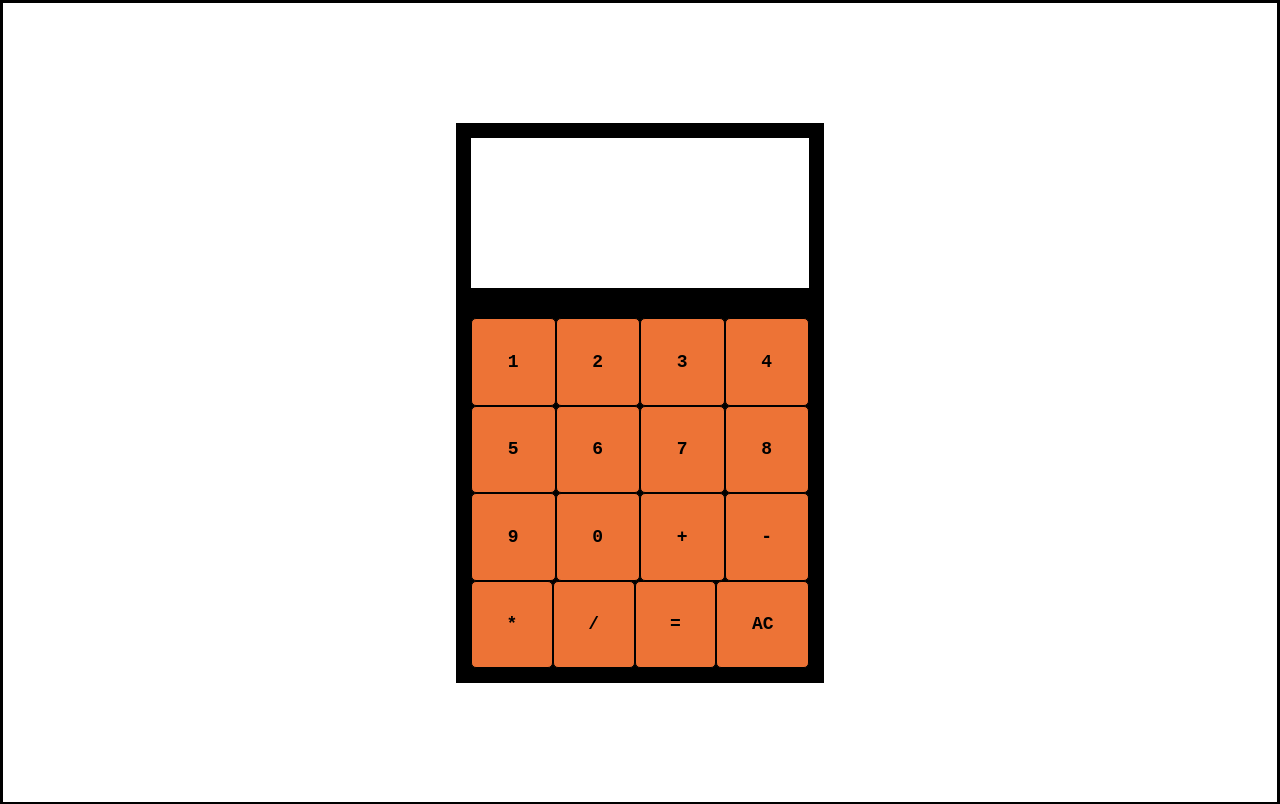
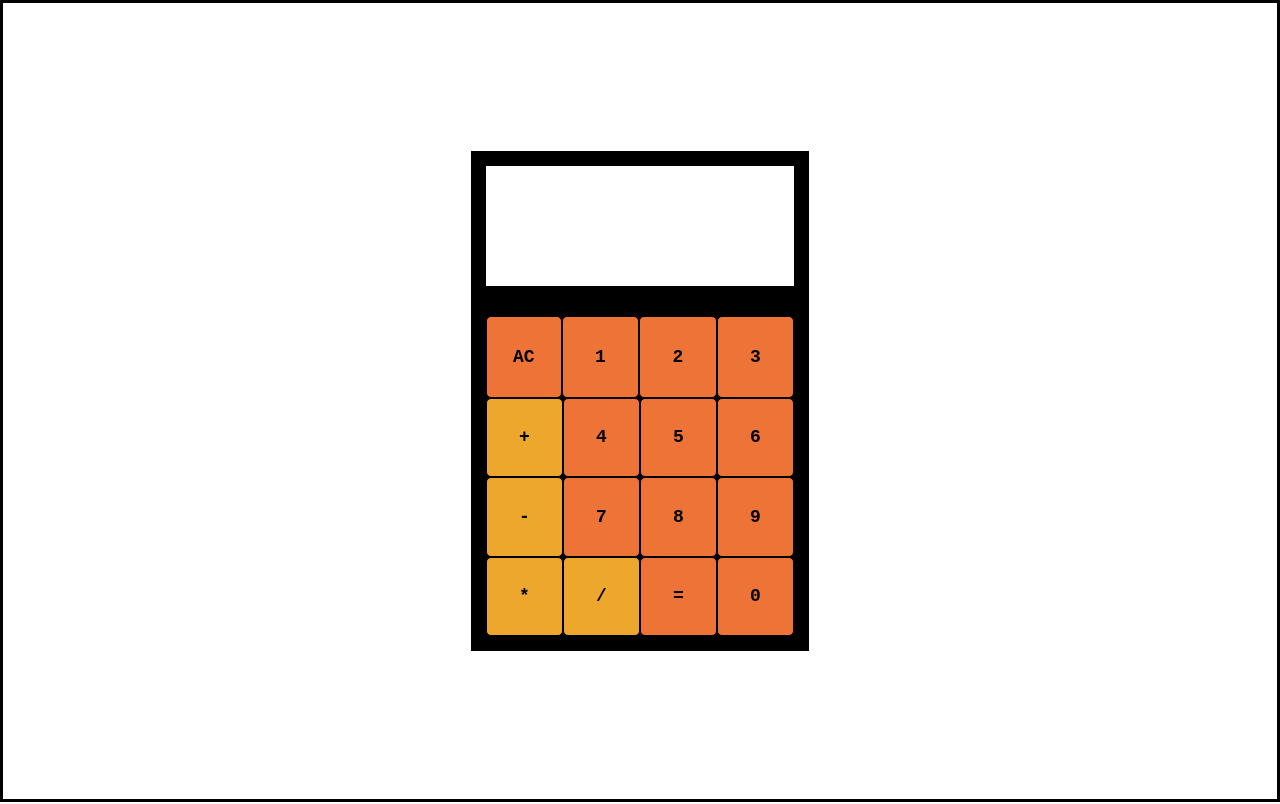
Before and after one commit to crackowski/calculator, a plain HTML site: page index.html in a window 1280 px wide. Drawn offline with Linux system fonts and the light colour scheme.

Commit message:
Layout changes

```diff
--- a/index.html
+++ b/index.html
@@ -1,31 +1,31 @@
 <!DOCTYPE html>
 <html lang="en">
   <head>
-    <meta charset="UTF-8">
-    <meta name="viewport" content="width=device-width, initial-scale=1.0">
+    <meta charset="UTF-8" />
+    <meta name="viewport" content="width=device-width, initial-scale=1.0" />
     <title>Document</title>
-    <link rel="stylesheet" href="style.css">
+    <link rel="stylesheet" href="style.css" />
   </head>
   <body>
     <div class="container">
       <div class="display"></div>
       <div class="buttons">
+        <button class="clear">AC</button>
         <button class="digit">1</button>
         <button class="digit">2</button>
         <button class="digit">3</button>
+        <button class="operator">+</button>
         <button class="digit">4</button>
         <button class="digit">5</button>
         <button class="digit">6</button>
+        <button class="operator">-</button>
         <button class="digit">7</button>
         <button class="digit">8</button>
         <button class="digit">9</button>
-            <button class="digit">0</button>
-            <button class="operator">+</button>
-            <button class="operator">-</button>
         <button class="operator">*</button>
         <button class="operator">/</button>
         <button class="equals">=</button>
-            <button class="clear">AC</button>
+        <button class="digit">0</button>
       </div>
     </div>
     <script src="script.js"></script>
--- a/script.js
+++ b/script.js
@@ -47,10 +47,10 @@ function operate(firstNum, operator, secondNum){
 
 console.log(operate(5, "*", 5));
 
-let digits = Array.from(document.querySelectorAll(".container .buttons .digit"));
+let digits = Array.from(document.querySelectorAll(".digit"));
 let displayValue = document.querySelector(".display");
 
-let operators = Array.from(document.querySelectorAll(".container .buttons .operator"));
+let operators = Array.from(document.querySelectorAll(".operator"));
 let equals = document.querySelector(".equals");
 let clearButton = document.querySelector(".clear");
 
@@ -77,6 +77,7 @@ digits.forEach(digit => {
 
 operators.forEach(op => {
     op.addEventListener("click", () => {
+        if(displayValue.textContent !== ""){
             if(firstNum !== 0 && secondNum !== 0){
                 displayValue.textContent = operate(firstNum, operator, secondNum);
                 firstNum = +displayValue.textContent;
@@ -85,6 +86,7 @@ operators.forEach(op => {
             }else{
                 operator = op.textContent;
                 console.log(operator);
+            }
         }
     })
 });
--- a/style.css
+++ b/style.css
@@ -3,10 +3,32 @@
     padding: 0;
     font-family: 'Courier New', Courier, monospace;
     border: 1px solid black;
+    box-sizing: border-box;
 }
 body {
     height: 100vh;
 }
+button {
+    border-radius: 5px;
+    font-weight: 700;
+    background-color: rgb(237, 115, 54);
+    font-size: large;
+    padding: 25px;
+    flex-grow: 1;
+}
+button:hover {
+    background-color: black;
+    color: white;
+}
+.clear {
+    flex-grow: 0;
+    padding: 26px;
+}
+.operator {
+    background-color: #ECA72C;
+}
+/*-- positioning --*/
+
 .container {
     height: 100%;
     display: flex;
@@ -22,17 +44,15 @@ body {
     display: flex;
     flex-wrap: wrap;
 }
+
+
 .display {
     border: 15px solid black;
     height: 150px;
     width: 338px;;
     font-size: 25px;
+    padding: 8px;
+    display: flex;
+    justify-content: flex-end;
+    align-items: center;
 }
-button {
-    border-radius: 5px;
-    font-weight: 700;
-    background-color: rgb(237, 115, 54);
-    font-size: large;
-    padding: 30px;
-    flex-grow: 1;
-}
```
Lines whose indentation alone changed are shown as unchanged.
